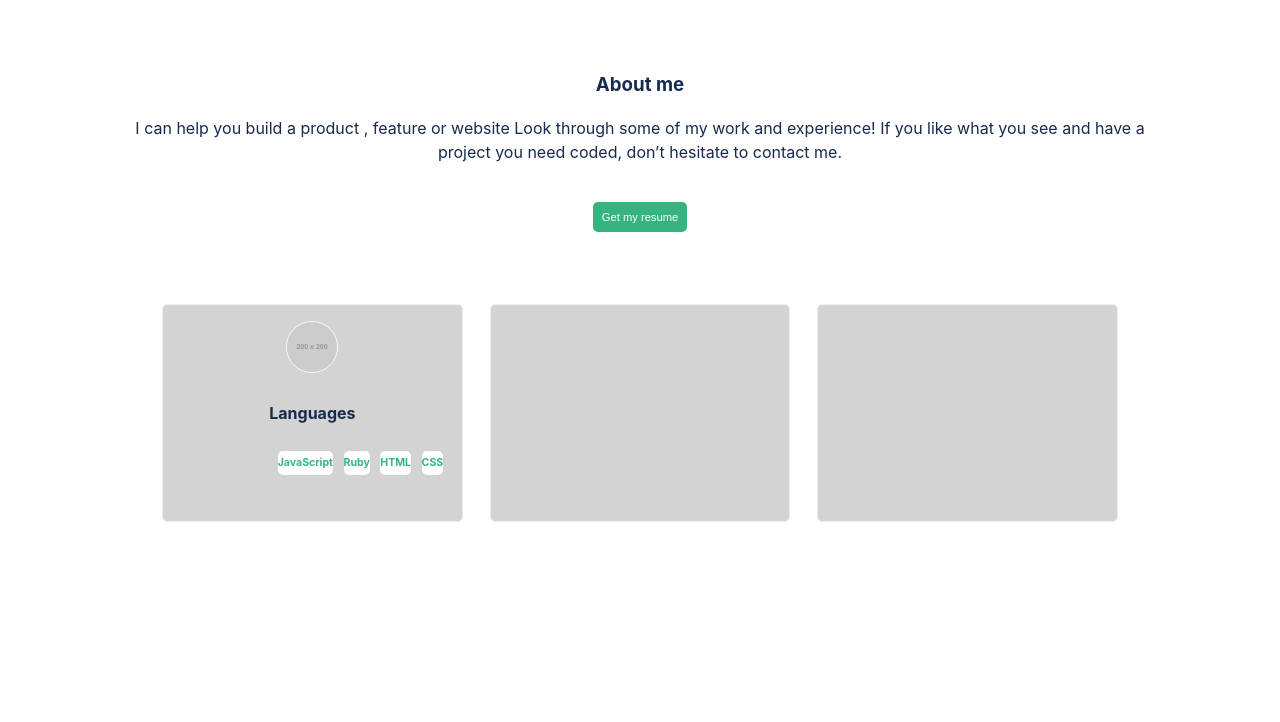
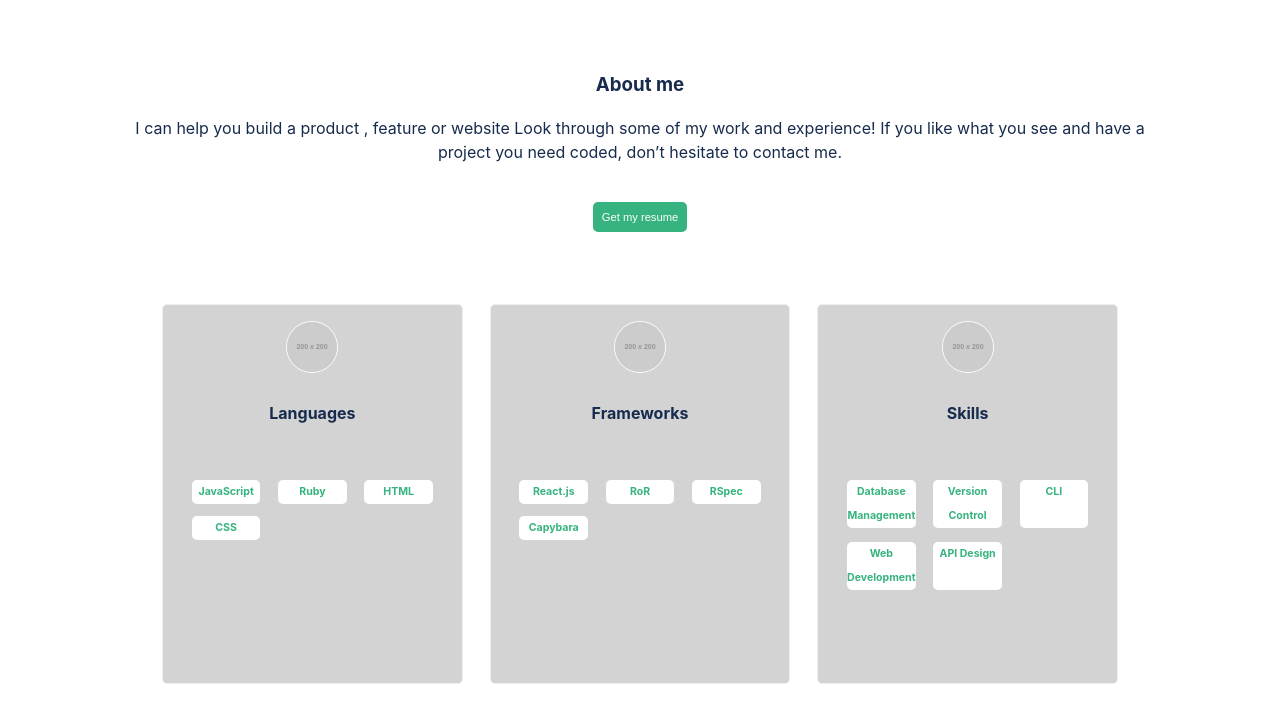
Before and after one commit to flov3rh/portfolio, a plain HTML site: page index.html in a window 1280 px wide. Shown: the part 1654-2376 px from the top of the page. Before the commit the page ends 2280 px from the top, so only its background shows below. Drawn offline with Linux system fonts and the light colour scheme; placeholder pictures from the web are drawn by us.

Commit message:
add more cards

```diff
--- a/index.html
+++ b/index.html
@@ -119,7 +119,7 @@
         <div class="grid-item">
             <img src="https://fakeimg.pl/200x200" alt="">
             <h4>Languages</h4>
-            <ul class="list-format">
+            <ul class="list-format container">
               <li>JavaScript</li>
               <li>Ruby</li>
               <li>HTML</li>
@@ -127,10 +127,26 @@
             </ul>
         </div>
         <div class="grid-item">
-
+            <img src="https://fakeimg.pl/200x200" alt="">
+            <h4>Frameworks</h4>
+            <ul class="list-format container">
+              <li>React.js</li>
+              <li>RoR</li>
+              <li>RSpec</li>
+              <li>Capybara</li>
+            </ul>
         </div>
         <div class="grid-item">
-       </div>
+            <img src="https://fakeimg.pl/200x200" alt="">
+            <h4>Skills</h4>
+            <ul class="list-format container">
+              <li>Database Management</li>
+              <li>Version Control</li>
+              <li>CLI</li>
+              <li>Web Development</li>
+              <li>API Design</li>
+            </ul>
+        </div>
     </section>
   </body>
 </html>
```
